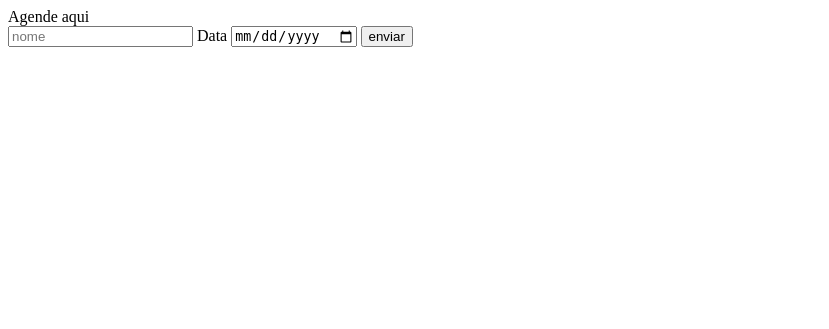
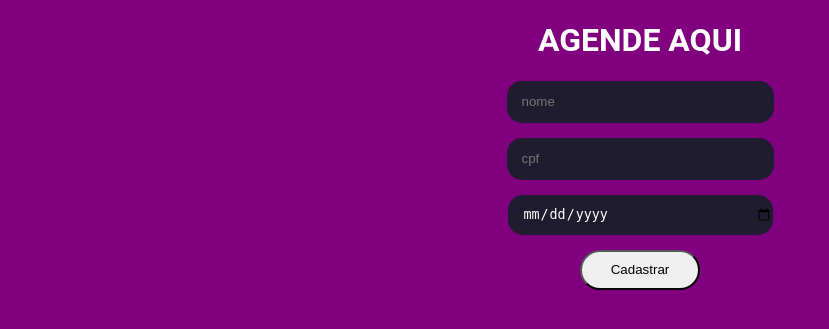
Before and after one commit to tallesd12/crud-ceub, a Django app: page /agendamento/ in a window 1280 px wide. Shown: the top 329 px of the page, without its empty margins (0-829 px from the left). Run offline with Django 4.2, Linux system fonts and the light colour scheme.

Commit message:
atualização css

```diff
--- a/myapp/static/css/styles.css
+++ b/myapp/static/css/styles.css
@@ -0,0 +1,51 @@
+body{
+    font-family: Roboto;
+    color:#ffff;
+    background-color: purple;
+}
+
+.caixa{
+    text-align: center;
+    justify-content: center;
+    align-items: center;
+    flex-direction: row;
+}
+
+.nome input{
+    border-radius: 15px;
+    border:none;
+    width: 250px;
+    height: 40px;
+    padding-left: 15px;
+    background-color: #1e1c2e;
+    color:white;
+}
+
+.cpf input{
+    border-radius: 15px;
+    border:none;
+    width: 250px;
+    height: 40px;
+    padding-left: 15px;
+    background-color: #1e1c2e;
+    color:white;
+    margin-top:15px;
+}
+
+.data input{
+    border-radius: 15px;
+    border:none;
+    width: 250px;
+    height: 40px;
+    padding-left: 15px;
+    background-color: #1e1c2e;
+    color:white;
+    margin-top: 15px;
+}
+
+.botao button{
+    width: 120px;
+    height: 40px;
+    border-radius: 20px;
+    margin-top: 15px;
+}
--- a/myapp/templates/agendamento.html
+++ b/myapp/templates/agendamento.html
@@ -8,13 +8,34 @@
     <title>Document</title>
 </head>
 <body>
-    <div class="formulario"
-        <h1 class="title">Agende aqui</h1>
-        <div class="inputs">
-            <input type="text" placeholder="nome" name="nome">
-            <label for="data">Data</label>
-            <input type="date" name="data">
-            <button>enviar</button>
+    <div id="login">
+
+        <div class="caixa">
+
+
+            <h1>AGENDE AQUI</h1>
+
+            <div class="nome">
+                <input type="text" placeholder="nome">
+            </div>
+
+            <div class="cpf">
+                <input type="text" placeholder="cpf">
+            </div>
+
+            <div class="data">
+                <input type="date" placeholder="data">
+            </div>
+
+            <div class="botao">
+                <button>Cadastrar</button>
+            </div>
+
+
         </div>
+
+    </div>
+
+
 </body>
 </html>
```
